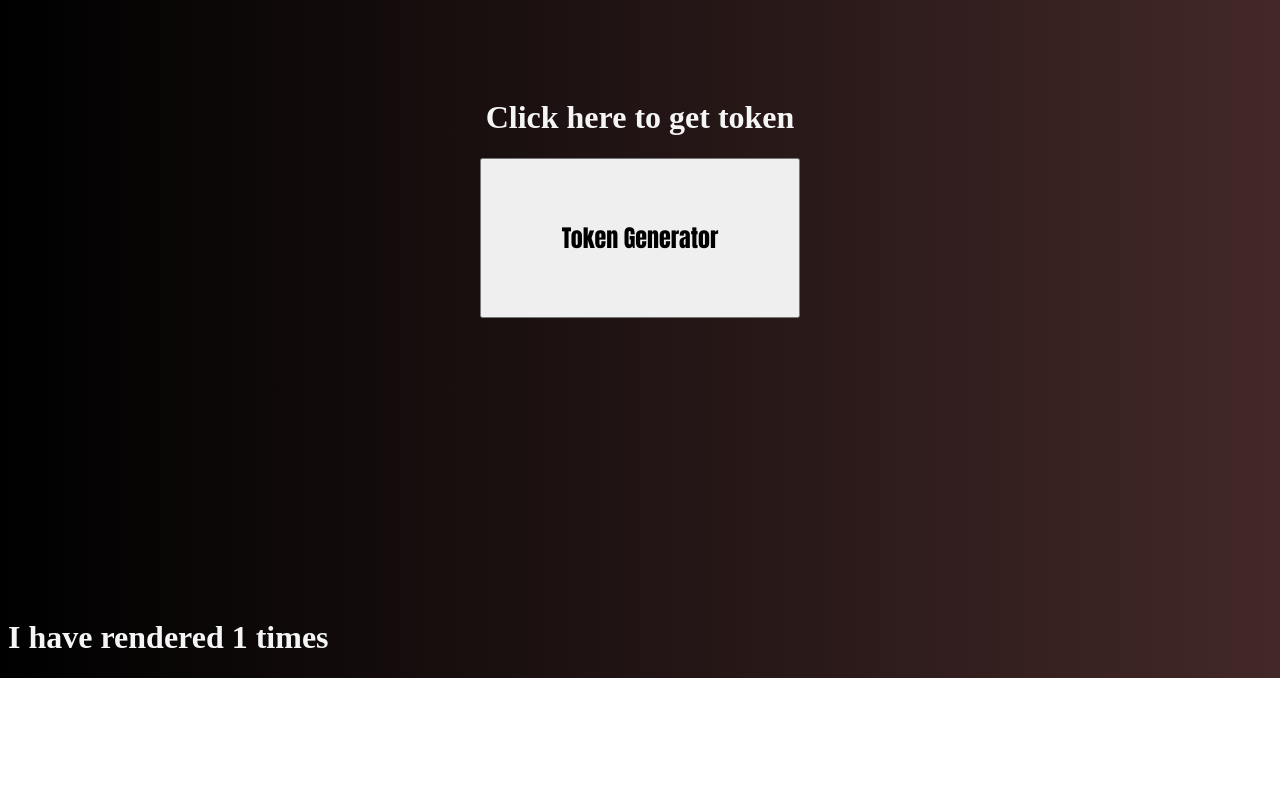
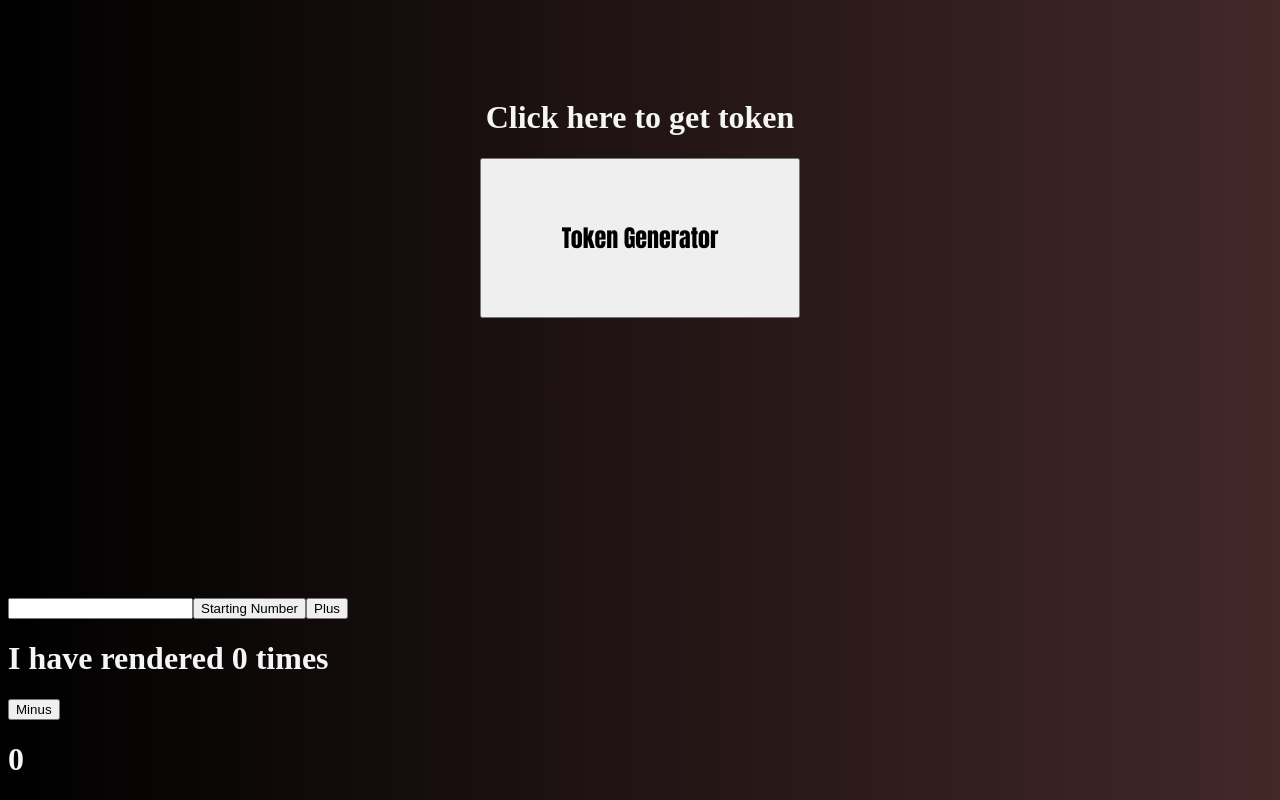
Before and after one commit to IamMaheshGurung/EasyPark, a React (Vite) app: page / in a window 1280 px wide. Shown: the part 1139-1939 px from the top of the page. Before the commit the page ends 1817 px from the top, so only its background shows below. Built offline with nearby package versions, Linux system fonts and the light colour scheme.

Commit message:
simple modification

```diff
--- a/src/Components/Practice.jsx
+++ b/src/Components/Practice.jsx
@@ -1,19 +1,30 @@
-import React, {useEffect, useState} from 'react'
+import React, {useEffect, useRef, useState} from 'react'
 
 const Practice = () => {
-    const [count, setCount] = useState(0)
-    useEffect(()=> {
-        setTimeout(()=>
-        {
-            setCount(count => count+1)
-        },2000)
 
-    },[])
+    const choice = useRef()
+
+    const [count, setCount] = useState(0);
+    const bClicked = () => {
+      setCount(parseInt(choice.current.value));
+      document.body.style.background = "blue";
+    };
+    const value = useRef(0);
+
+    useEffect(()=>{
+      value.current = value.current+1;
+    });
+
 
   return (
 
     <div>
+        <input type="number" ref={choice}/>
+        <button onClick={bClicked}>Starting Number</button>
+        <button onClick={()=> setCount(count=> count+1)}>Plus</button>
         <h1> I have rendered {count} times</h1>
+        <button onClick={()=> setCount(count=> count-1)}>Minus</button>
+        <h1> {value.current}</h1>
 
     </div>
   )
```
